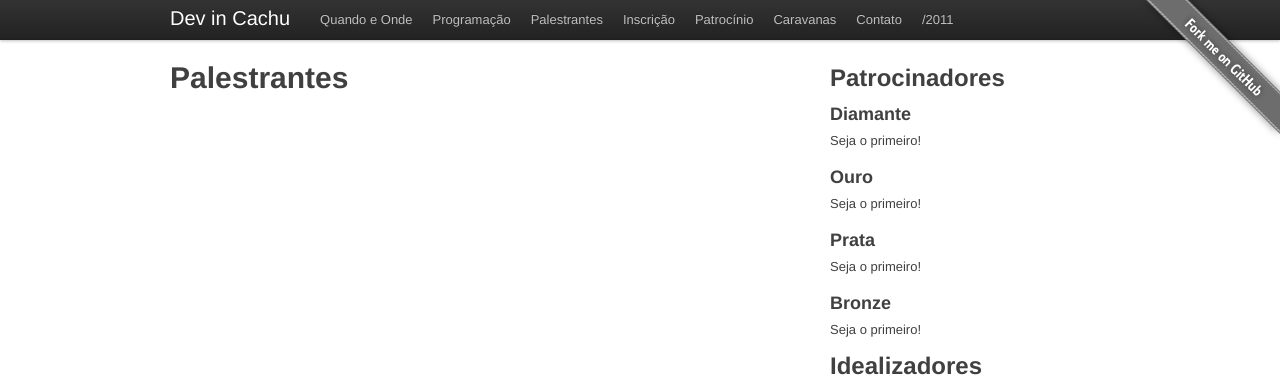
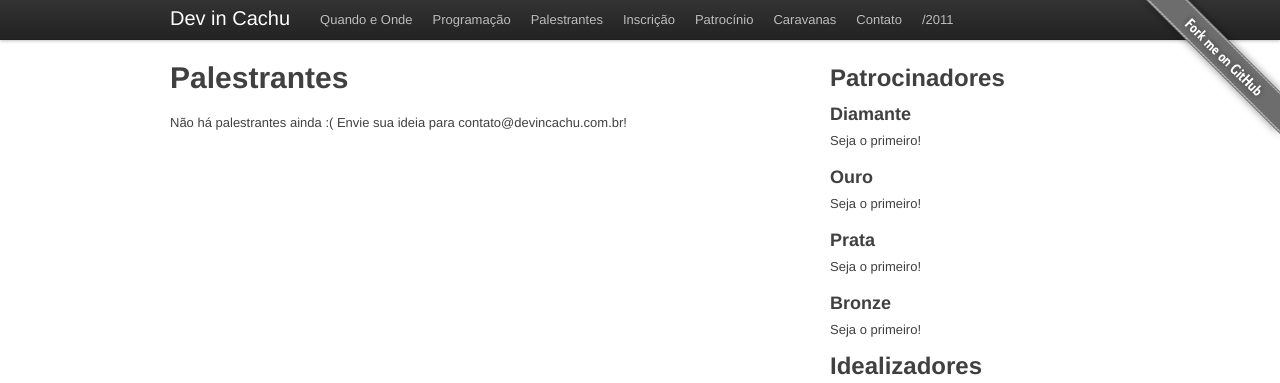
Before and after one commit to devincachu/devincachu, a Django app: template devincachu/palestras/templates/palestrantes.html in a window 1280 px wide. Shown: the top 383 px of the page. Run offline with Django 3.2, Linux system fonts and the light colour scheme; the template is opened without the code that fills it, so the values that code supplies are empty; parts of the project's set-up code (start-up, migrations or seed data) failed here and were passed over; some libraries are stand-ins or nearby versions.

Commit message:
Tratando caso em que não há palestrantes

```diff
--- a/devincachu/palestras/templates/palestrantes.html
+++ b/devincachu/palestras/templates/palestrantes.html
@@ -11,6 +11,7 @@
 {% block coluna_central %}
     <h1>Palestrantes</h1>
 
+    {% if palestrantes %}
         <ul class="palestrantes">
             {% for palestrante in palestrantes %}
             <li{% if forloop.counter|divisibleby:2 %} class="impar"{% endif %}>
@@ -29,4 +30,7 @@
             </li>
             {% endfor %}
         </ul>
+    {% else %}
+        <p>Não há palestrantes ainda :( Envie sua ideia para contato@devincachu.com.br!</p>
+    {% endif %}
 {% endblock %}
```
Also changed, not shown: devincachu/palestras/tests/views.py (+19 -0 lines). Lines whose indentation alone changed are shown as unchanged.
